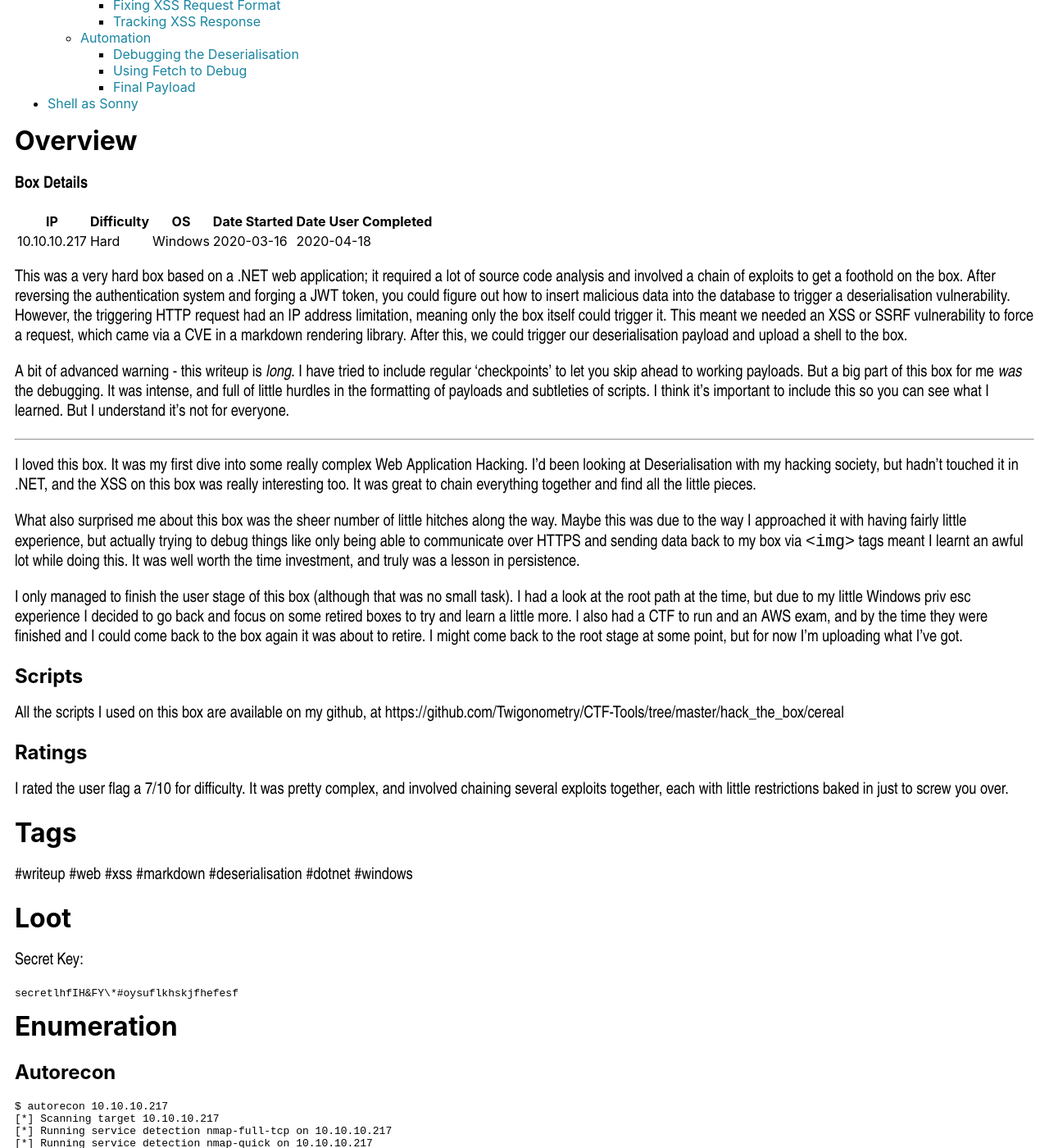
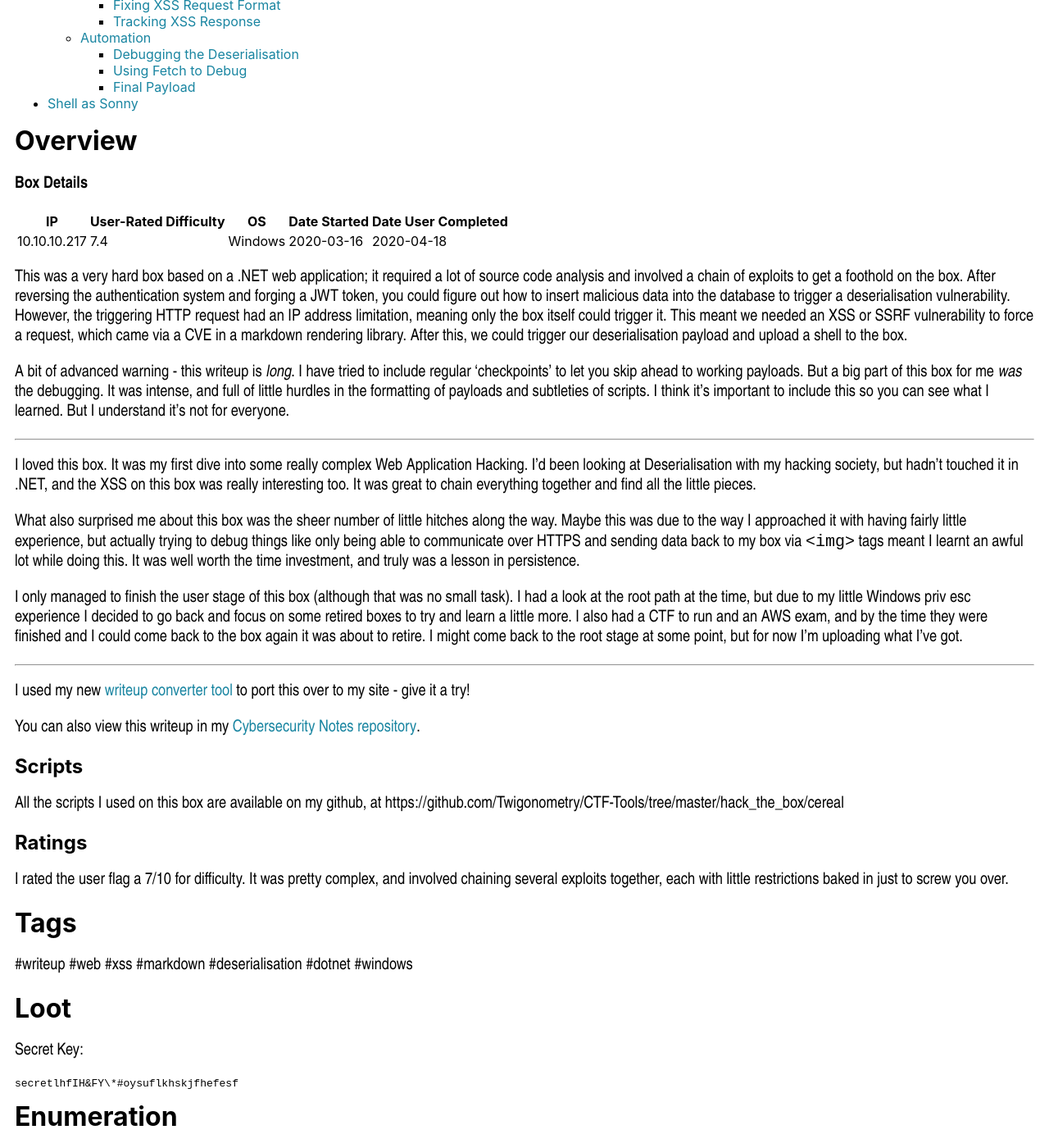
Before and after one commit to Twigonometry/mac-goodwin.com, a Jekyll site: the page built from mac-goodwin/blog/HTB/_posts/2021-06-12-htb-cereal.md, in a window 1280 px wide and 1400 px high, scrolled down 640 px. Shown: the whole window at 82% size. Built offline with Jekyll 4.4.1, drawn with Linux system fonts in a browser that asks for light colours; some web fonts are replaced.

Commit message:
Add extra stuff to box details, tweak bucket writeup

```diff
--- a/mac-goodwin/blog/HTB/_posts/2021-06-12-htb-cereal.md
+++ b/mac-goodwin/blog/HTB/_posts/2021-06-12-htb-cereal.md
@@ -43,9 +43,9 @@ Contents
 
 **Box Details**
 
-|IP|Difficulty|OS|Date Started|Date User Completed|
+|IP|User-Rated Difficulty|OS|Date Started|Date User Completed|
 |---|---|---|---|---|
-|10.10.10.217|Hard|Windows|2020-03-16|2020-04-18|
+|10.10.10.217|7.4|Windows|2020-03-16|2020-04-18|
 
 This was a very hard box based on a .NET web application; it required a lot of source code analysis and involved a chain of exploits to get a foothold on the box. After reversing the authentication system and forging a JWT token, you could figure out how to insert malicious data into the database to trigger a deserialisation vulnerability. However, the triggering HTTP request had an IP address limitation, meaning only the box itself could trigger it. This meant we needed an XSS or SSRF vulnerability to force a request, which came via a CVE in a markdown rendering library. After this, we could trigger our deserialisation payload and upload a shell to the box.
 
@@ -58,6 +58,12 @@ I loved this box. It was my first dive into some really complex Web Application
 What also surprised me about this box was the sheer number of little hitches along the way. Maybe this was due to the way I approached it with having fairly little experience, but actually trying to debug things like only being able to communicate over HTTPS and sending data back to my box via `<img>` tags meant I learnt an awful lot while doing this. It was well worth the time investment, and truly was a lesson in persistence.
 
 I only managed to finish the user stage of this box (although that was no small task). I had a look at the root path at the time, but due to my little Windows priv esc experience I decided to go back and focus on some retired boxes to try and learn a little more. I also had a CTF to run and an AWS exam, and by the time they were finished and I could come back to the box again it was about to retire. I might come back to the root stage at some point, but for now I'm uploading what I've got.
+
+---
+
+I used my new <a href="www.github.com/Twigonometry/writeup-converter">writeup converter tool</a> to port this over to my site - give it a try!
+
+You can also view this writeup in my [Cybersecurity Notes repository](https://github.com/Twigonometry/Cybersecurity-Notes).
 
 ## Scripts
 
```
Also changed, not shown: mac-goodwin/blog/HTB/_posts/2021-04-29-htb-bucket.md (+6 -1 lines), mac-goodwin/blog/HTB/_posts/2021-06-13-htb-scriptkiddie.md (+6 -0 lines).
